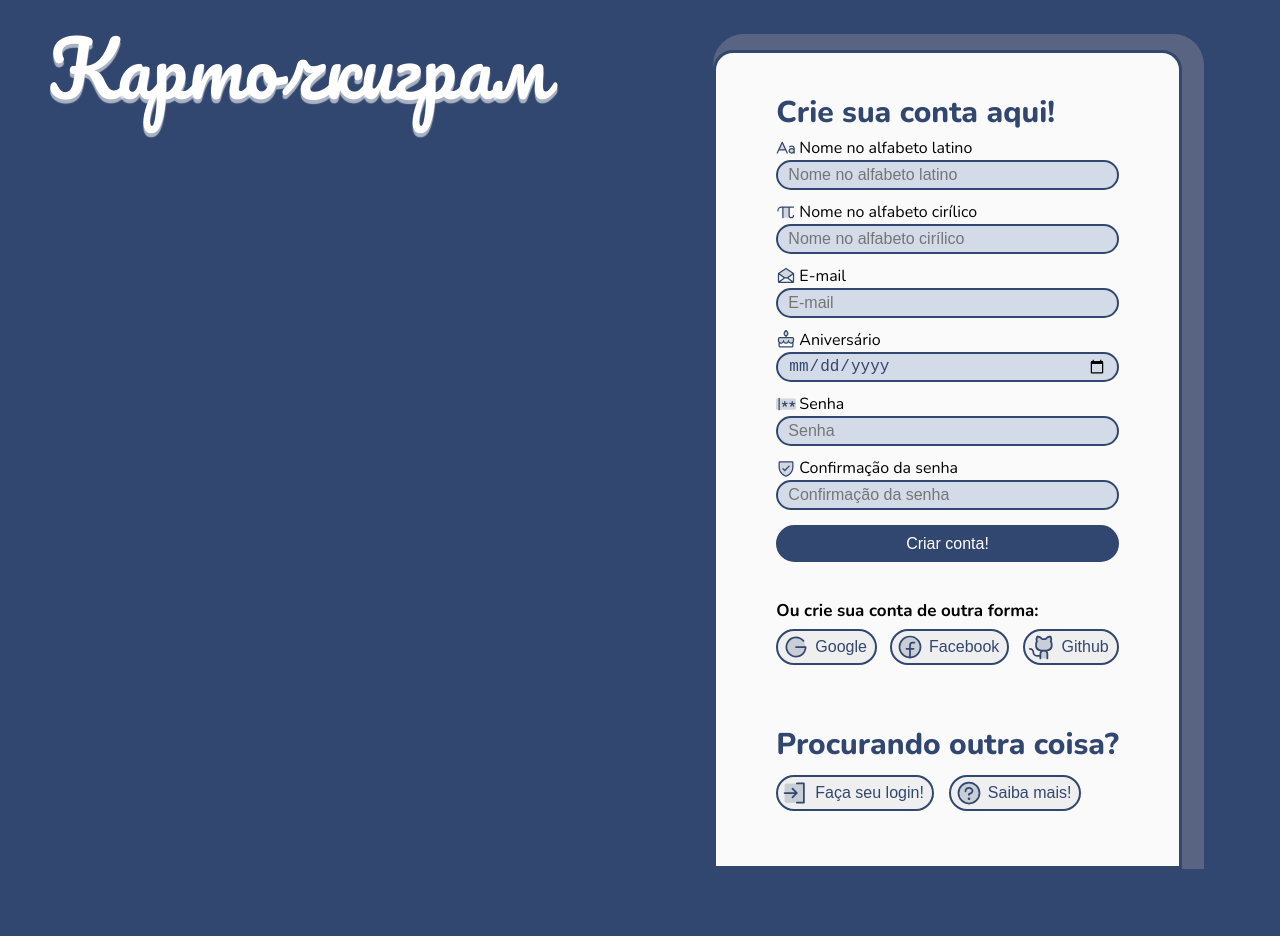
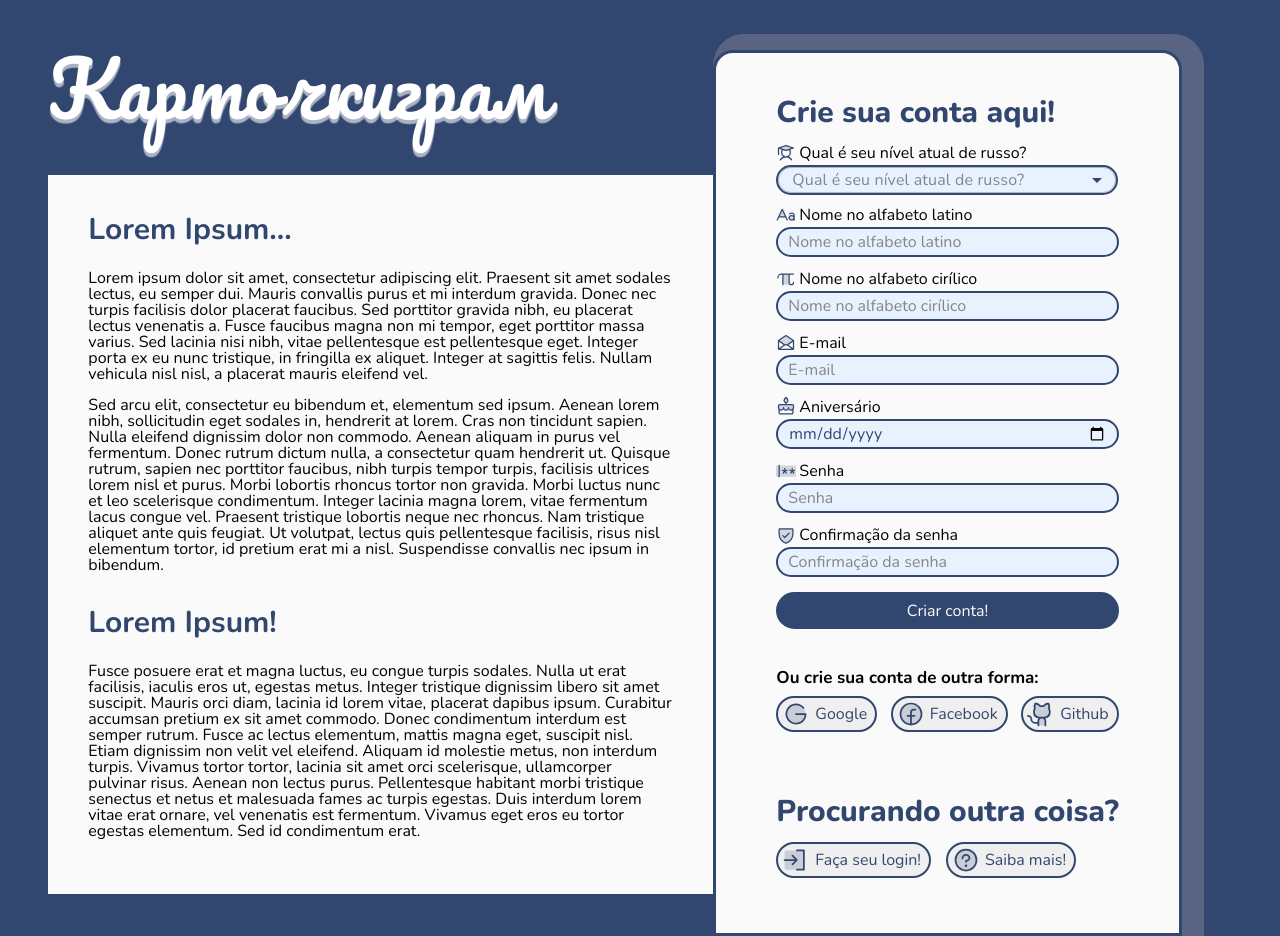
Before and after one commit to andrezzasouza/Cartochkigram, a Next.js app: page /signup in a window 1280 px wide. Before the commit the page ends 869 px from the top, so only its background shows below. Built offline with nearby package versions, Linux system fonts and the light colour scheme.

Commit message:
feat: add custom MUI select and turn it into a generic component

```diff
--- a/src/app/layout.tsx
+++ b/src/app/layout.tsx
@@ -2,8 +2,8 @@
 
 import ResetStyles from "@/styles/ResetStyles";
 import GlobalStyles from "@/styles/GlobalStyles";
+import StyledComponentsRegistry from "./lib/registry";
 import { nunito } from "./fonts";
-import StyledComponentsRegistry from "./lib/registry";
 
 export default function RootLayout({
   children,
--- a/src/app/not-found.tsx
+++ b/src/app/not-found.tsx
@@ -4,7 +4,7 @@ import Header from "@/components/Header/Header";
 import LogoButton from "@/components/LogoButton/LogoButton";
 import { Chalkboard, HouseLine } from "@phosphor-icons/react";
 import Link from "next/link";
-import { styled } from "styled-components";
+import styled from "styled-components";
 
 interface IErrorFlashcard {
   background: string;
--- a/src/app/page.tsx
+++ b/src/app/page.tsx
@@ -2,7 +2,7 @@
 
 import Header from "../components/Header/Header";
 import CarouselComponent from "../components/Carousel/Carousel";
-import { styled } from "styled-components";
+import styled from "styled-components";
 import LogoButton from "@/components/LogoButton/LogoButton";
 import { NotePencil, SignIn } from "@phosphor-icons/react";
 import Link from "next/link";
--- a/src/app/signup/page.tsx
+++ b/src/app/signup/page.tsx
@@ -13,10 +13,54 @@ export default function SignUp() {
         <Link href="/">
           <LogoTitle textSize={"75px"} />
         </Link>
-        <LeftSignUpContent></LeftSignUpContent>
+        <LeftSignUpContent>
+          <h2>Lorem Ipsum...</h2>
+          <p>
+            Lorem ipsum dolor sit amet, consectetur adipiscing elit. Praesent
+            sit amet sodales lectus, eu semper dui. Mauris convallis purus et mi
+            interdum gravida. Donec nec turpis facilisis dolor placerat
+            faucibus. Sed porttitor gravida nibh, eu placerat lectus venenatis
+            a. Fusce faucibus magna non mi tempor, eget porttitor massa varius.
+            Sed lacinia nisi nibh, vitae pellentesque est pellentesque eget.
+            Integer porta ex eu nunc tristique, in fringilla ex aliquet. Integer
+            at sagittis felis. Nullam vehicula nisl nisl, a placerat mauris
+            eleifend vel.
+          </p>
+          <p>
+            Sed arcu elit, consectetur eu bibendum et, elementum sed ipsum.
+            Aenean lorem nibh, sollicitudin eget sodales in, hendrerit at lorem.
+            Cras non tincidunt sapien. Nulla eleifend dignissim dolor non
+            commodo. Aenean aliquam in purus vel fermentum. Donec rutrum dictum
+            nulla, a consectetur quam hendrerit ut. Quisque rutrum, sapien nec
+            porttitor faucibus, nibh turpis tempor turpis, facilisis ultrices
+            lorem nisl et purus. Morbi lobortis rhoncus tortor non gravida.
+            Morbi luctus nunc et leo scelerisque condimentum. Integer lacinia
+            magna lorem, vitae fermentum lacus congue vel. Praesent tristique
+            lobortis neque nec rhoncus. Nam tristique aliquet ante quis feugiat.
+            Ut volutpat, lectus quis pellentesque facilisis, risus nisl
+            elementum tortor, id pretium erat mi a nisl. Suspendisse convallis
+            nec ipsum in bibendum.
+          </p>
+          <h2>Lorem Ipsum!</h2>
+          <p>
+            Fusce posuere erat et magna luctus, eu congue turpis sodales. Nulla
+            ut erat facilisis, iaculis eros ut, egestas metus. Integer tristique
+            dignissim libero sit amet suscipit. Mauris orci diam, lacinia id
+            lorem vitae, placerat dapibus ipsum. Curabitur accumsan pretium ex
+            sit amet commodo. Donec condimentum interdum est semper rutrum.
+            Fusce ac lectus elementum, mattis magna eget, suscipit nisl. Etiam
+            dignissim non velit vel eleifend. Aliquam id molestie metus, non
+            interdum turpis. Vivamus tortor tortor, lacinia sit amet orci
+            scelerisque, ullamcorper pulvinar risus. Aenean non lectus purus.
+            Pellentesque habitant morbi tristique senectus et netus et malesuada
+            fames ac turpis egestas. Duis interdum lorem vitae erat ornare, vel
+            venenatis est fermentum. Vivamus eget eros eu tortor egestas
+            elementum. Sed id condimentum erat.
+          </p>
+        </LeftSignUpContent>
       </section>
       <FormContainer>
-        <SignUpForm></SignUpForm>
+        <SignUpForm />
       </FormContainer>
     </SignUpPage>
   );
@@ -31,11 +75,26 @@ const SignUpPage = styled.main`
 
   & > section:first-of-type {
     max-width: 715px;
-    margin: 30px 0 0;
+    margin: 50px 0 0px;
   }
 `;
 
 const LeftSignUpContent = styled.div`
-  width: 715px;
-  background-color: #ffffff;
+  background-color: #fafafa;
+  padding: 40px 90px 40px 40px;
+  margin: 50px 0 0;
+
+  & > h2 {
+    font-size: 30px;
+    font-weight: 700;
+    margin: 0 0 25px;
+    color: #32476f;
+
+    &:nth-of-type(2) {
+      margin: 35px 0 25px;
+    }
+  }
+  & > p {
+    margin: 0 0 15px;
+  }
 `;
--- a/src/components/FormButton/FormButton.tsx
+++ b/src/components/FormButton/FormButton.tsx
@@ -1,3 +1,4 @@
+import { nunito } from "@/app/fonts";
 import { PropsWithChildren } from "react";
 import styled from "styled-components";
 
@@ -8,6 +9,7 @@ interface IFormButton extends PropsWithChildren {
 export default function FormButton({ children, disabledStyle }: IFormButton) {
   return (
     <StyledButton
+      className={nunito.className}
       type="submit"
       disabledStyle={disabledStyle}
       disabled={disabledStyle}
--- a/src/components/InputContainer/InputContainer.tsx
+++ b/src/components/InputContainer/InputContainer.tsx
@@ -1,3 +1,4 @@
+import { nunito } from "@/app/fonts";
 import { Dispatch, JSX } from "react";
 import styled from "styled-components";
 
@@ -31,6 +32,7 @@ export default function InputContainer({
         {placeholder}
       </label>
       <StyledInput
+        className={nunito.className}
         placeholder={placeholder}
         type={type}
         required={required}
@@ -47,15 +49,19 @@ export default function InputContainer({
 const StyledInput = styled.input<Pick<IInputProps, "disabledStyle">>`
   width: 100%;
   height: 30px;
-  background-color: ${(props) => (props.disabledStyle ? "#32476f" : "#d4dbe8")};
   border: 2px solid #32476f;
   border-radius: 20px;
   padding: 5px 10px;
   margin: 0 0 10px;
-  color: ${(props) => (props.disabledStyle ? "#d4dbe8" : "#32476f")};
-  opacity: ${(props) => (props.disabledStyle ? 0.75 : 1)};
   cursor: ${(props) => (props.disabledStyle ? "wait " : "auto")};
+  color: ${(props) => (props.disabledStyle ? "#e8f1fe" : "#32476f")};
+  opacity: ${(props) => (props.disabledStyle ? 0.5 : 1)};
+  background-color: ${(props) =>
+    props.disabledStyle ? "#32476f" : "#e8f1fe"};
   font-size: 16px;
+  &::placeholder {
+    color: #818790;
+  }
 `;
 
 const InputLabelContainer = styled.div`
--- a/src/components/LogoButton/LogoButton.tsx
+++ b/src/components/LogoButton/LogoButton.tsx
@@ -1,8 +1,9 @@
+import { nunito } from "@/app/fonts";
 import { PropsWithChildren } from "react";
 import styled from "styled-components";
 
 export default function LogoButton({ children }: PropsWithChildren) {
-  return <LogoInButton>{children}</LogoInButton>;
+  return <LogoInButton className={nunito.className}>{children}</LogoInButton>;
 }
 
 const LogoInButton = styled.button`
--- /dev/null
+++ b/src/components/SelectOptions/SelectOptions.tsx
@@ -0,0 +1,97 @@
+import * as React from "react";
+import { makeStyles } from "@mui/styles";
+import MenuItem from "@mui/material/MenuItem";
+import FormControl from "@mui/material/FormControl";
+import Select, { SelectChangeEvent } from "@mui/material/Select";
+import { nunito } from "@/app/fonts";
+import styled from "styled-components";
+
+const usePlaceholderStyles = makeStyles((theme) => ({
+  placeholder: {
+    color: "#818790",
+  },
+}));
+
+const Placeholder = ({ children }) => {
+  const classes = usePlaceholderStyles();
+  return (
+    <div className={`${classes.placeholder} ${nunito.className}`}>
+      {children}
+    </div>
+  );
+};
+
+export default function SelectOptions({ selectData }) {
+  const handleChange = (e: SelectChangeEvent) => {
+    selectData.setVariable(e.target.value);
+  };
+
+  return (
+    <SelectContainer>
+      <FormControl variant="outlined" fullWidth>
+        <StyledLabel id={selectData.labelId}>
+          {selectData.iconElement}
+          {selectData.labelTitle}
+        </StyledLabel>
+        <Select
+          MenuProps={{
+            disableScrollLock: true,
+          }}
+          className={nunito.className}
+          labelId={selectData.labelId}
+          id={selectData.id}
+          value={selectData.variable}
+          onChange={handleChange}
+          displayEmpty
+          renderValue={
+            selectData.variable !== ""
+              ? undefined
+              : () => <Placeholder>{selectData.labelTitle}</Placeholder>
+          }
+          sx={{
+            width: selectData.width,
+            height: 30,
+            borderRadius: "20px",
+            border: "2px solid #32476f",
+            backgroundColor: selectData.disabled ? "#32476f" : "#e8f1fe",
+            color: selectData.disabled ? "#e8f1fe" : "#32476f",
+            opacity: selectData.disabled ? 0.75 : 1,
+            cursor: selectData.disabled ? "wait" : "auto",
+            "& .MuiSvgIcon-root": {
+              color: "#32476f",
+            },
+            "&:hover .MuiOutlinedInput-notchedOutline": {
+              border: "none",
+              borderWidth: "thin",
+            },
+            "&.Mui-active .MuiOutlinedInput-notchedOutline": {
+              border: "none",
+              borderWidth: "thin",
+            },
+            "&.Mui-focused .MuiOutlinedInput-notchedOutline": {
+              border: "none",
+              borderWidth: "thin",
+            },
+          }}
+        >
+          {selectData.options.map((option) => (
+            <MenuItem value={option.optionValue} key={option.optionValue}>
+              {option.optionName}
+            </MenuItem>
+          ))}
+        </Select>
+      </FormControl>
+    </SelectContainer>
+  );
+}
+
+const StyledLabel = styled.label`
+  display: flex;
+  gap: 0 3px;
+  align-items: center;
+  margin-bottom: 2px;
+`;
+
+const SelectContainer = styled.div`
+  margin: 5px 0 10px;
+`;
--- a/src/components/SignUpForm/SignUpForm.tsx
+++ b/src/components/SignUpForm/SignUpForm.tsx
@@ -11,21 +11,55 @@ import {
   TextAa,
   SignIn,
   Question,
+  Student,
 } from "@phosphor-icons/react";
 import FormButton from "../FormButton/FormButton";
 import { FormEvent, useState } from "react";
-import { setMaxIdleHTTPParsers } from "http";
 import ButtonLoading from "../ButtonLoading/ButtonLoading";
+import SelectOptions from "../SelectOptions/SelectOptions";
 
 export default function SignUpForm() {
+  const [level, setLevel] = useState<string>("");
+  const [latinName, setLatinName] = useState<string>("");
+  const [cyrillicName, setCyrillicName] = useState<string>("");
+  const [email, setEmail] = useState<string>("");
+  const [birthdate, setBirthdate] = useState<string>("");
+  const [password, setPassword] = useState<string>("");
+  const [repeatedPassword, setRepeatedPassword] = useState<string>("");
+  const [disabled, setDisabled] = useState<boolean>(false);
 
-  const [latinName, setLatinName] = useState<string>('');
-  const [cyrillicName, setCyrillicName] = useState<string>('');
-  const [email, setEmail] = useState<string>('');
-  const [birthdate, setBirthdate] = useState<string>('');
-  const [password, setPassword] = useState<string>('');
-  const [repeatedPassword, setRepeatedPassword] = useState<string>('');
-  const [disabled, setDisabled] = useState<boolean>(false);
+  const selectData = {
+    labelTitle: "Qual é seu nível atual de russo?",
+    iconElement: <Student size={20} color="#32476f" weight="duotone" />,
+    id: "level-select",
+    labelId: "level-select-label",
+    variable: level,
+    setVariable: setLevel,
+    width: "342.05px",
+    disabled: disabled,
+    options: [
+      {
+        optionName: "Nunca vi nada de russo.",
+        optionValue: "zero",
+      },
+      {
+        optionName: "Só sei o alfabeto e umas palavras soltas.",
+        optionValue: "abvgues",
+      },
+      {
+        optionName: "Sei frases e palavras, mas não consigo me comunicar.",
+        optionValue: "slova",
+      },
+      {
+        optionName: "Consigo me comunicar de forma básica.",
+        optionValue: "kagdila",
+      },
+      {
+        optionName: "Já me comunico bem, mas quero praticar mais",
+        optionValue: "yagovariu",
+      },
+    ],
+  };
 
   const inputFields = [
     {
@@ -95,14 +129,14 @@ export default function SignUpForm() {
     e.preventDefault();
     setDisabled(true);
     const body = {
+      level,
       latinName,
       cyrillicName,
       email,
       birthdate,
       password,
-        repeatedPassword
+      repeatedPassword,
     };
-      alert("SignUp");
   }
 
   function checkSignUpData() {
@@ -119,12 +153,16 @@ export default function SignUpForm() {
     if (repeatedPassword !== password) {
       alert("A senha e a confirmação da senha devem ser iguais!");
     }
+    if (level === "") {
+      alert("É necessário escolher seu nível no idioma.");
+    }
   }
 
   return (
     <>
       <EntryHeader>Crie sua conta aqui!</EntryHeader>
       <form onSubmit={signUp}>
+        <SelectOptions selectData={selectData} />
         {inputFields.map((field, index) => (
           <InputContainer
             key={`login-input-${index}`}
@@ -137,7 +175,9 @@ export default function SignUpForm() {
             disabled={disabled}
           />
         ))}
-        <FormButton disabledStyle={disabled}>{disabled ? <ButtonLoading /> : "Criar conta!"}</FormButton>
+        <FormButton disabledStyle={disabled}>
+          {disabled ? <ButtonLoading /> : "Criar conta!"}
+        </FormButton>
       </form>
       <AlternativeEntry
         alternativeHeading={"Ou crie sua conta de outra forma:"}
```
Also changed, not shown: package.json (+9 -4 lines), 1 other file (tests, documents, lock files or other folders). Lines whose indentation alone changed are shown as unchanged.
